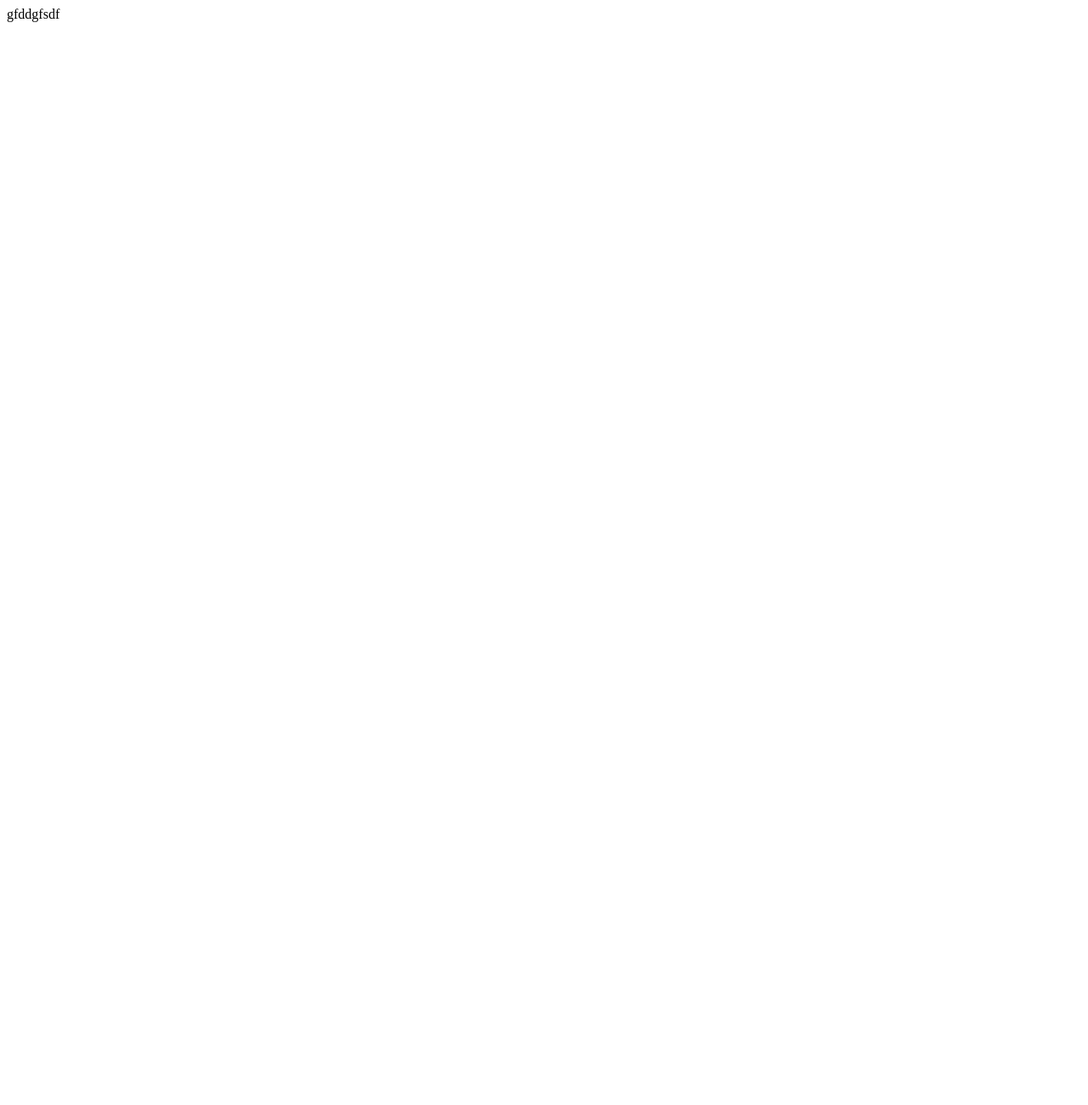
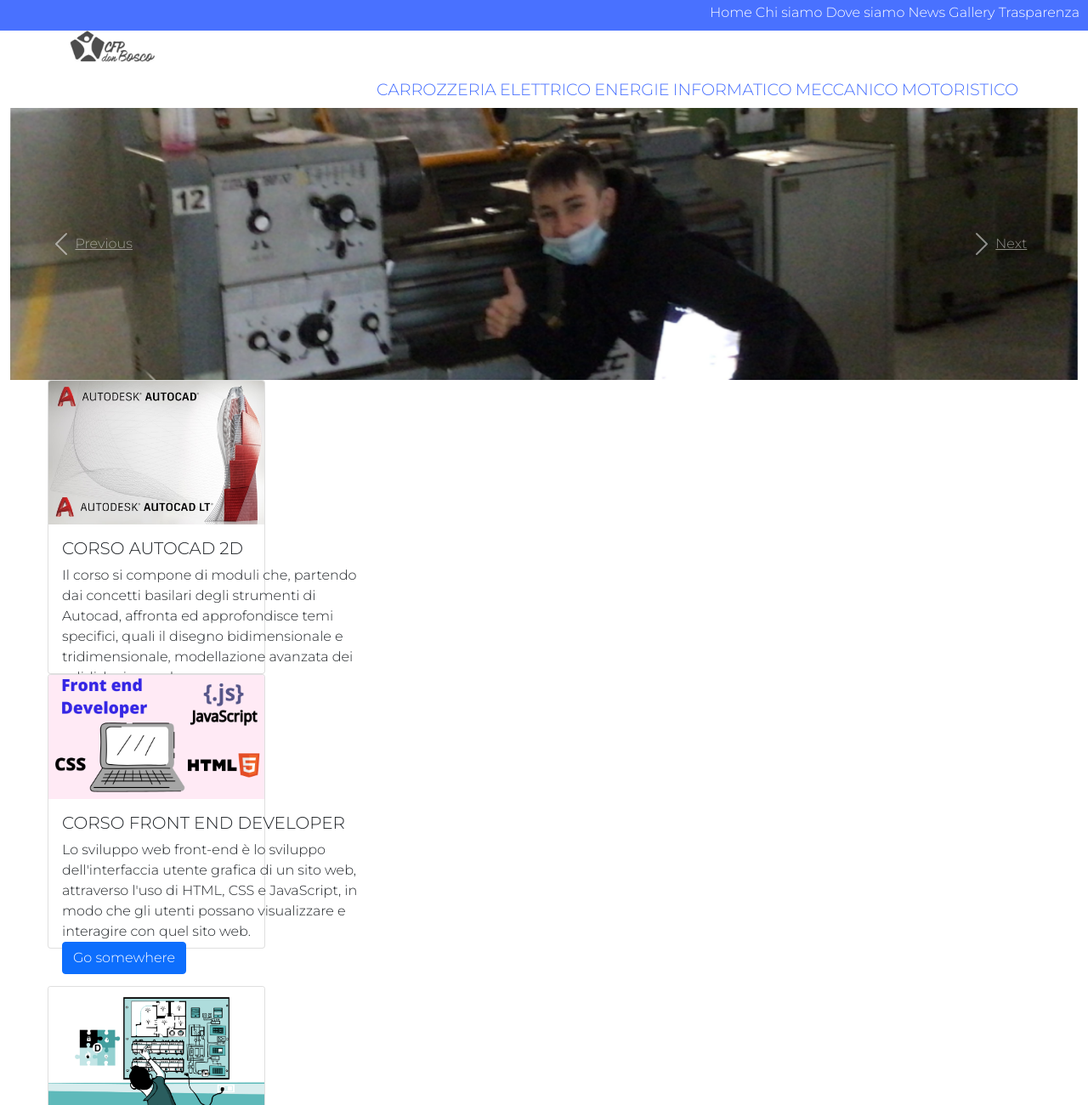
Before and after one commit to Denji69/cfp-donbosco, a plain HTML site: page index.html in a window 1280 px wide. Shown: the top 1300 px of the page at 85% size. Before the commit the page ends 800 px from the top, so only its background shows below. Drawn offline with nearby package versions, Linux system fonts and the light colour scheme.

Commit message:
sistematina dal prof (per prendere 9)

```diff
--- a/index.html
+++ b/index.html
@@ -1 +1,138 @@
-gfddgfsdf
+<!doctype html>
+<html lang="it">
+  <head>
+
+    <!-- Required meta tags -->
+    <meta charset="utf-8">
+    <meta name="viewport" content="width=device-width, initial-scale=1">
+
+    <!-- Bootstrap CSS -->
+    <link href="https://cdn.jsdelivr.net/npm/bootstrap@5.1.3/dist/css/bootstrap.min.css" rel="stylesheet" integrity="sha384-1BmE4kWBq78iYhFldvKuhfTAU6auU8tT94WrHftjDbrCEXSU1oBoqyl2QvZ6jIW3" crossorigin="anonymous">
+    <link href="stili.css" rel="stylesheet">
+
+    <title>CFP Don Bosco</title>
+
+  </head>
+  <body>
+      <div class="container-fluid">
+
+      </div>
+    <!-- Fascetta arancione -->
+    <div id="fascia-superiore" class="container-fluid blu">
+     <p  class="text-end">
+         <a href="#">Home</a>
+         <a href="#">Chi siamo</a>
+         <a href="#">Dove siamo</a>
+         <a href="#">News</a>
+         <a href="#">Gallery</a>
+         <a href="#">Trasparenza</a>
+
+     </p>
+    </div>
+    <!-- Barra di navigazione bianca -->
+    <div id="fascia-navigazione" class="container">
+      <p> <img src="images/cnosfap.png" width="100">
+          <div class="float-end" >
+              <a href="#">CARROZZERIA</a>
+              <a href="#">ELETTRICO</a>
+              <a href="#">ENERGIE</a>
+              <a href="#">INFORMATICO</a>
+              <a href="#">MECCANICO</a>
+              <a href="#">MOTORISTICO</a>
+          </div>
+
+
+
+      </p>
+    </div>
+    <!-- Carousel con immagini che girano -->
+    <div class="container-fluid">
+    <div id="carouselExampleIndicators" class="carousel slide" data-ride="carousel">
+      <ol class="carousel-indicators">
+        <li data-target="#carouselExampleIndicators" data-slide-to="0" class="active"></li>
+        <li data-target="#carouselExampleIndicators" data-slide-to="1"></li>
+        <li data-target="#carouselExampleIndicators" data-slide-to="2"></li>
+      </ol>
+      <div class="carousel-inner">
+        <div class="carousel-item active">
+          <img class="d-block w-100" src="images/mestrecap.png" alt="First slide">
+        </div>
+        <div class="carousel-item">
+          <img class="d-block w-100" src="images/machina broom.png" alt="Second slide">
+        </div>
+        <div class="carousel-item">
+          <img class="d-block w-100" src="..." alt="Third slide">
+        </div>
+      </div>
+      <a class="carousel-control-prev" href="#carouselExampleIndicators" role="button" data-slide="prev">
+        <span class="carousel-control-prev-icon" aria-hidden="true"></span>
+        <span class="sr-only">Previous</span>
+      </a>
+      <a class="carousel-control-next" href="#carouselExampleIndicators" role="button" data-slide="next">
+        <span class="carousel-control-next-icon" aria-hidden="true"></span>
+        <span class="sr-only">Next</span>
+      </a>
+    </div>
+    <!-- Tre card-->
+    <ul>
+ <div class="container-fluid">
+
+    <div id="fascia-card" >
+      <div class="card" style="width: 16rem;">
+        <img class="card-img-top" src="images/autoCAD_autocad_lt_2021-min.jpg" alt="Card image cap">
+        <div class="card-body">
+          <div id="card1">
+          <h5 class="card-title">CORSO AUTOCAD 2D</h5>
+          <p class="card-text">Il corso si compone di moduli che, partendo dai concetti basilari degli strumenti di Autocad, affronta ed approfondisce temi specifici, quali il disegno bidimensionale e tridimensionale, modellazione avanzata dei solidi, luci e render.</p>
+          <a href="#" class="btn btn-primary">Go somewhere</a>
+        </div>
+
+      </div>
+    </div>
+
+    <div id="fascia-card" >
+      <div class="card" style="width: 16rem;">
+        <img class="card-img-top" src="images/e1ed7bdc8024ecfdeaada57a9da864fb_CSS-700-c-90.png" alt="Card image cap">
+        <div class="card-body">
+          <div id="card2" >
+          <h5 class="card-title">CORSO FRONT END DEVELOPER</h5>
+          <span font-size="18px">
+          <p class="card-text">Lo sviluppo web front-end è lo sviluppo dell'interfaccia utente grafica di un sito web, attraverso l'uso di HTML, CSS e JavaScript, in modo che gli utenti possano visualizzare e interagire con quel sito web.</p></span>
+          <a href="#" class="btn btn-primary">Go somewhere</a>
+        </div>
+        </div>
+      </div>
+    </div>
+
+    <div id="fascia-card" >
+      <div class="card" style="width: 16rem;">
+        <img class="card-img-top" src="images/corso-knx-avanzato.jpg" alt="Card image cap">
+        <div class="card-body">
+          <div id="card3">
+          <h5 class="card-title">CORSO KONNEX</h5>
+          <p class="card-text">Una casa intelligente sicura è fondamentale, non abbiamo nessuna intenzione di offrire alcuna possibilità agli hacker. Ecco perché KNX cerca costantemente di rappresentare la tecnologia all’avanguardia in grado di soddisfare i requisiti di massima sicurezza. Pertanto non dovrai più preoccuparti della sicurezza.</p>
+          <a href="#" class="btn btn-primary">Go somewhere</a>
+        </div>
+        </div>
+      </div>
+    </div>
+ </div>
+</div>
+</ul>
+    <!-- Testo -->
+    <div id="fascia-testo" class="container">
+
+    </div>
+    <!-- Optional JavaScript; choose one of the two! -->
+
+    <!-- Option 1: Bootstrap Bundle with Popper -->
+    <script src="https://cdn.jsdelivr.net/npm/bootstrap@5.1.3/dist/js/bootstrap.bundle.min.js" integrity="sha384-ka7Sk0Gln4gmtz2MlQnikT1wXgYsOg+OMhuP+IlRH9sENBO0LRn5q+8nbTov4+1p" crossorigin="anonymous"></script>
+
+    <!-- Option 2: Separate Popper and Bootstrap JS -->
+    <!--
+    <script src="https://cdn.jsdelivr.net/npm/@popperjs/core@2.10.2/dist/umd/popper.min.js" integrity="sha384-7+zCNj/IqJ95wo16oMtfsKbZ9ccEh31eOz1HGyDuCQ6wgnyJNSYdrPa03rtR1zdB" crossorigin="anonymous"></script>
+    <script src="https://cdn.jsdelivr.net/npm/bootstrap@5.1.3/dist/js/bootstrap.min.js" integrity="sha384-QJHtvGhmr9XOIpI6YVutG+2QOK9T+ZnN4kzFN1RtK3zEFEIsxhlmWl5/YESvpZ13" crossorigin="anonymous"></script>
+    -->
+
+  </body>
+</html>
--- /dev/null
+++ b/stili.css
@@ -0,0 +1,71 @@
+@import url('https://fonts.googleapis.com/css2?family=Montserrat:wght@300&display=swap');
+
+body {
+    font-family: 'Montserrat' , sans-serif;
+}
+.blu {
+    background-color: #4971ff;
+    COLOR: #ffffff;
+}
+
+#fascia-superiore {
+    height: 36px;
+    padding: 3px;
+    padding-right: 10px;
+}
+
+#fascia-superiore a {
+    color: white;
+    text-decoration: none;
+}
+#fascia-superiore a:hover {
+    color: #1B1464;
+}
+
+#fascia-navigazione {
+    height: 91px;
+}
+#fascia-navigazione a{
+    color:#4971ff;
+    text-decoration: none;
+    font-size: 1.2rem;
+}
+#fascia-navigazione a:hover{
+    color:#1B1464;
+
+}
+#fascia-carousel {
+    height: 367px;
+}
+
+
+
+.elemento-carousel {
+    height: 300px;
+}
+
+#fascia-card {
+    min-height: 367px;
+}
+
+#card1 {
+    height: 143px;
+    font-size: 1.0rem;
+    width: 353px;
+}
+
+#card2 {
+    height: 143px;
+    font-size: 1.0rem;
+    width: 353px;
+}
+
+#card3 {
+    height: 143px;
+    font-size: 1.0rem;
+    width: 353px;
+}
+
+#fascia-testo {
+    min-height: 367px;
+}
```
Also changed, not shown: images/autoCAD_autocad_lt_2021-min.jpg (added), images/autocad.png (added), images/cnosfap.png (added), images/corso-knx-avanzato.jpg (added), images/e1ed7bdc8024ecfdeaada57a9da864fb_CSS-700-c-90.png (added), images/front end developer.png (added), images/konnex.png (added), images/machina broom.png (added), images/mam.png (added), images/mestrecap.png (added).
